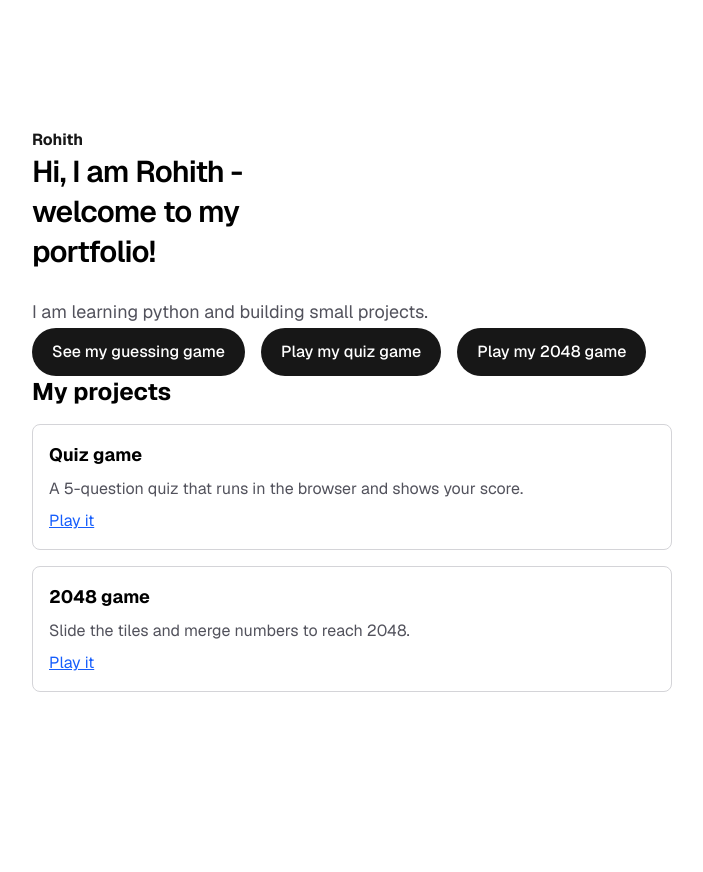
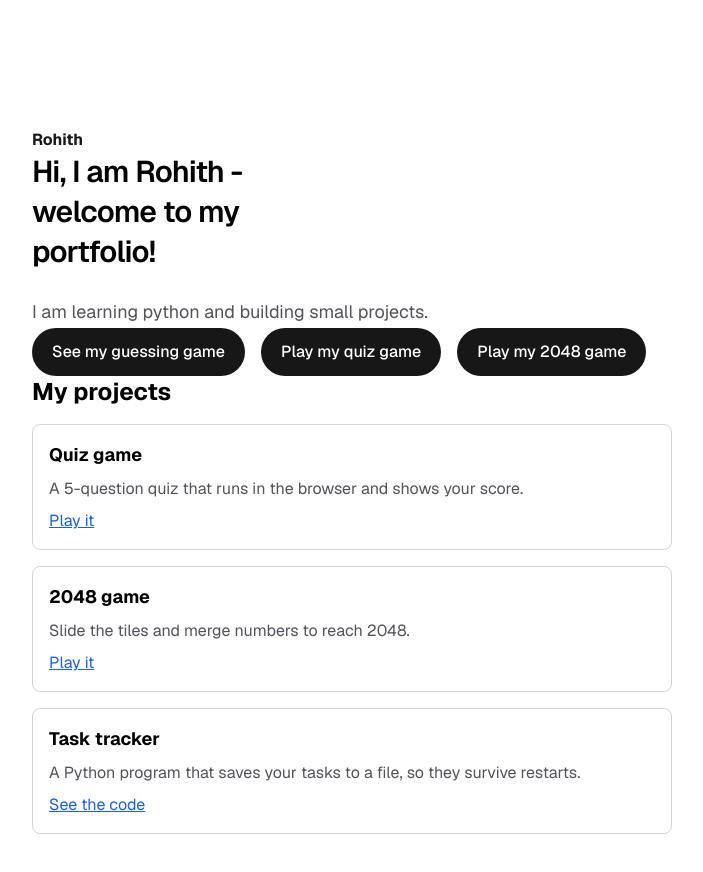
Before and after one commit to Rohith401/rohith-portfolio, a Next.js app: page / in a window 1280 px wide. Shown: the top 872 px of the page, without its empty margins (288-991 px from the left). Before the commit the page ends 820 px from the top, so only its background shows below. Built offline with nearby package versions, Linux system fonts and the light colour scheme.

Commit message:
Add task tracker to projects

```diff
--- a/src/app/page.tsx
+++ b/src/app/page.tsx
@@ -48,6 +48,11 @@ Hi, I am Rohith - welcome to my portfolio!
             <p className="text-zinc-600 dark:text-zinc-400">Slide the tiles and merge numbers to reach 2048.</p>
             <a href="/2048.html" className="text-blue-600 underline">Play it</a>
           </div>
+         <div className="border border-zinc-300 dark:border-zinc-700 rounded-lg p-4 flex flex-col gap-2">
+            <p className="text-lg font-bold text-black dark:text-zinc-50">Task tracker</p>
+            <p className="text-zinc-600 dark:text-zinc-400">A Python program that saves your tasks to a file, so they survive restarts.</p>
+            <a href="https://github.com/Rohith401/python-practice" target="_blank" rel="noopener noreferrer" className="text-blue-600 underline">See the code</a>
+          </div>
         </div>
       </main>
     </div>
```
